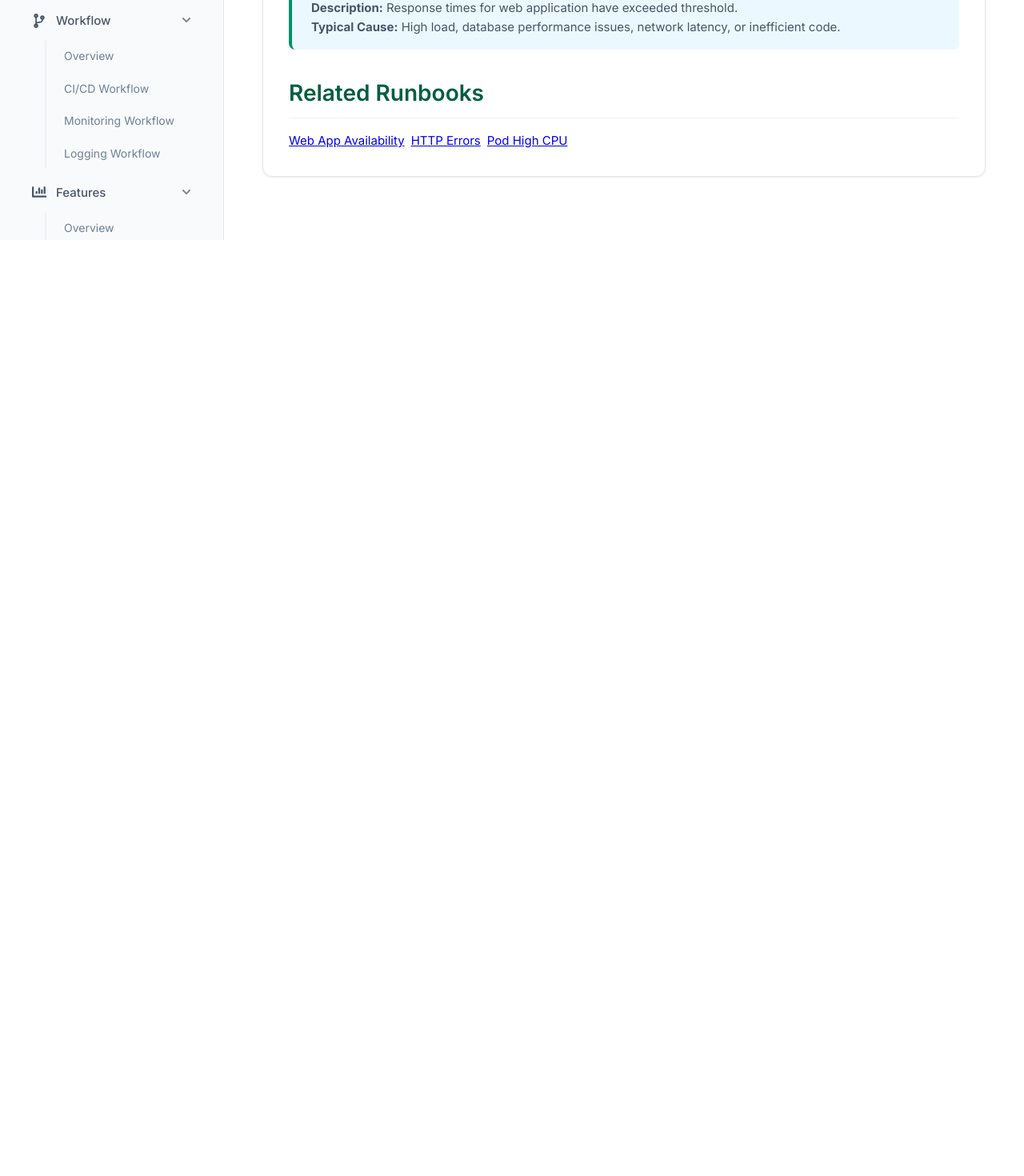
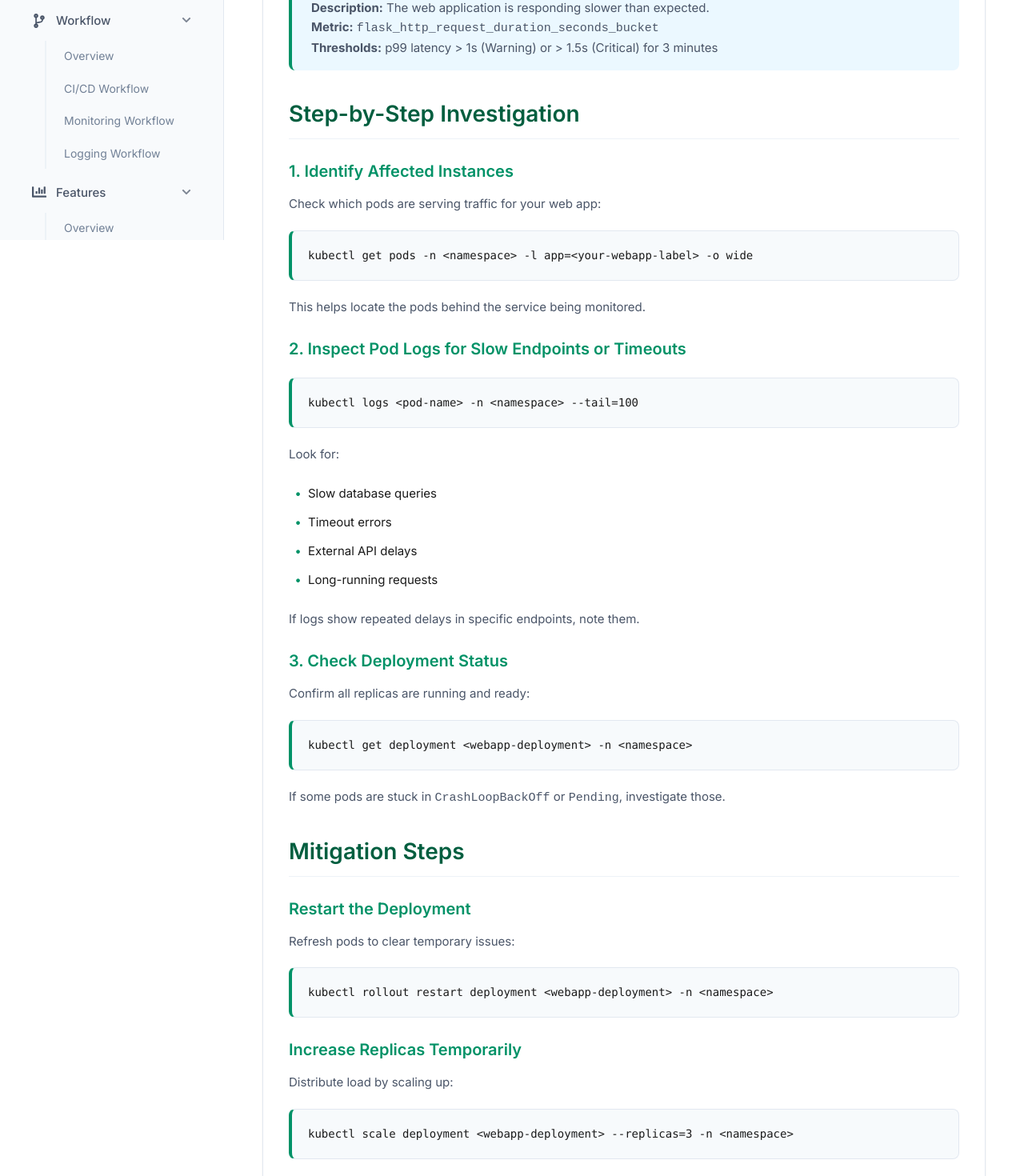
Before and after one commit to jimm03/Opservers-Docs, a Next.js app: page /runbooks/web-app-latency in a window 1280 px wide. Shown: the part 500-1970 px from the top of the page at 80% size. Before the commit the page ends 873 px from the top, so only its background shows below. Built offline with nearby package versions, Linux system fonts and the light colour scheme.

Commit message:
FINISHED

```diff
--- a/app/features/centralized-logging/page.tsx
+++ b/app/features/centralized-logging/page.tsx
@@ -82,8 +82,8 @@ export default function CentralizedLogging() {
             <Image
               src="/images/logging/splunk-slack-alert.png"
               alt="Splunk Slack Channel Alerts"
-              width={800}
-              height={500}
+              width={1100}
+              height={550}
               className="alert-image"
             />
             <p className="image-caption"><strong>Slack Alerts:</strong> Real-time Slack notifications with severity indicators, quick action buttons, and formatted error details for team collaboration.</p>
--- a/app/features/monitoring-alerting/page.tsx
+++ b/app/features/monitoring-alerting/page.tsx
@@ -63,7 +63,7 @@ export default function MonitoringAlerting() {
               src="/images/monitoring/prom-slack-msg.png"
               alt="Slack Channel Alerts"
               width={1100}
-              height={500}
+              height={550}
               className="alert-image"
             />
             <p className="image-caption">Slack Channel Alerts</p>
--- a/app/runbooks/http-errors/page.tsx
+++ b/app/runbooks/http-errors/page.tsx
@@ -43,7 +43,7 @@ kubectl describe pod <pod-name> -n <namespace>`}
         </pre>
         <p>Look for resource issues, restarts, or configuration problems.</p>
 
-        <h3>4. Analyze Recent Changes</h3>
+        <h3>3. Analyze Recent Changes</h3>
         <p>If the pod is part of a deployment, inspect it for recent changes:</p>
         <div className="code-block">
           {`kubectl edit deploy <deployment-name> -n <namespace>`}
--- a/app/runbooks/web-app-latency/page.tsx
+++ b/app/runbooks/web-app-latency/page.tsx
@@ -1,5 +1,5 @@
 import Link from 'next/link'
-import { FaArrowLeft, FaExclamationTriangle } from 'react-icons/fa'
+import { FaArrowLeft, FaExclamationTriangle, FaClock, FaSearch, FaSync } from 'react-icons/fa'
 
 export default function WebAppLatencyRunbook() {
   return (
@@ -17,24 +17,66 @@ export default function WebAppLatencyRunbook() {
 
         <div className="alert alert-warning">
           <FaExclamationTriangle size={18} style={{ marginRight: '0.5rem' }} />
-          <strong>Alert Name:</strong> WebAppLatencyWarning | WebAppLatencyCritical
+          <strong>Alert Names:</strong> WebAppLatencyWarning | HighWebAppLatency
         </div>
 
         <h2>Alert Context</h2>
         <div className="alert alert-info">
           <div>
-            <strong>Description:</strong> Response times for web application have exceeded threshold.<br/>
-            <strong>Typical Cause:</strong> High load, database performance issues, network latency, or inefficient code.
+            <strong>Description:</strong> The web application is responding slower than expected.<br/>
+            <strong>Metric:</strong> <code>flask_http_request_duration_seconds_bucket</code><br/>
+            <strong>Thresholds:</strong> p99 latency &gt; 1s (Warning) or &gt; 1.5s (Critical) for 3 minutes
           </div>
         </div>
 
-        {/* Content will be added here */}
+        <h2>Step-by-Step Investigation</h2>
+
+        <h3>1. Identify Affected Instances</h3>
+        <p>Check which pods are serving traffic for your web app:</p>
+        <div className="code-block">
+          {`kubectl get pods -n <namespace> -l app=<your-webapp-label> -o wide`}
+        </div>
+        <p>This helps locate the pods behind the service being monitored.</p>
+
+        <h3>2. Inspect Pod Logs for Slow Endpoints or Timeouts</h3>
+        <div className="code-block">
+          {`kubectl logs <pod-name> -n <namespace> --tail=100`}
+        </div>
+        <p>Look for:</p>
+        <ul className="bullet-list">
+          <li>Slow database queries</li>
+          <li>Timeout errors</li>
+          <li>External API delays</li>
+          <li>Long-running requests</li>
+        </ul>
+        <p>If logs show repeated delays in specific endpoints, note them.</p>
+
+        <h3>3. Check Deployment Status</h3>
+        <p>Confirm all replicas are running and ready:</p>
+        <div className="code-block">
+          {`kubectl get deployment <webapp-deployment> -n <namespace>`}
+        </div>
+        <p>If some pods are stuck in <code>CrashLoopBackOff</code> or <code>Pending</code>, investigate those.</p>
+
+        <h2>Mitigation Steps</h2>
+
+        <h3>Restart the Deployment</h3>
+        <p>Refresh pods to clear temporary issues:</p>
+        <div className="code-block">
+          {`kubectl rollout restart deployment <webapp-deployment> -n <namespace>`}
+        </div>
+
+        <h3>Increase Replicas Temporarily</h3>
+        <p>Distribute load by scaling up:</p>
+        <div className="code-block">
+          {`kubectl scale deployment <webapp-deployment> --replicas=3 -n <namespace>`}
+        </div>
 
         <h2>Related Runbooks</h2>
         <div style={{ display: 'flex', flexWrap: 'wrap', gap: '0.5rem', marginTop: '1rem' }}>
           <Link href="/runbooks/web-app-availability" className="tag-link">Web App Availability</Link>
           <Link href="/runbooks/http-errors" className="tag-link">HTTP Errors</Link>
-          <Link href="/runbooks/pod-high-cpu" className="tag-link">Pod High CPU</Link>
+          <Link href="/runbooks/pod-restart" className="tag-link">Pod Restart</Link>
         </div>
       </div>
     </div>
```
Also changed, not shown: app/page.tsx (+0 -7 lines), public/images/logging/splunk-slack-alert.png (added).
